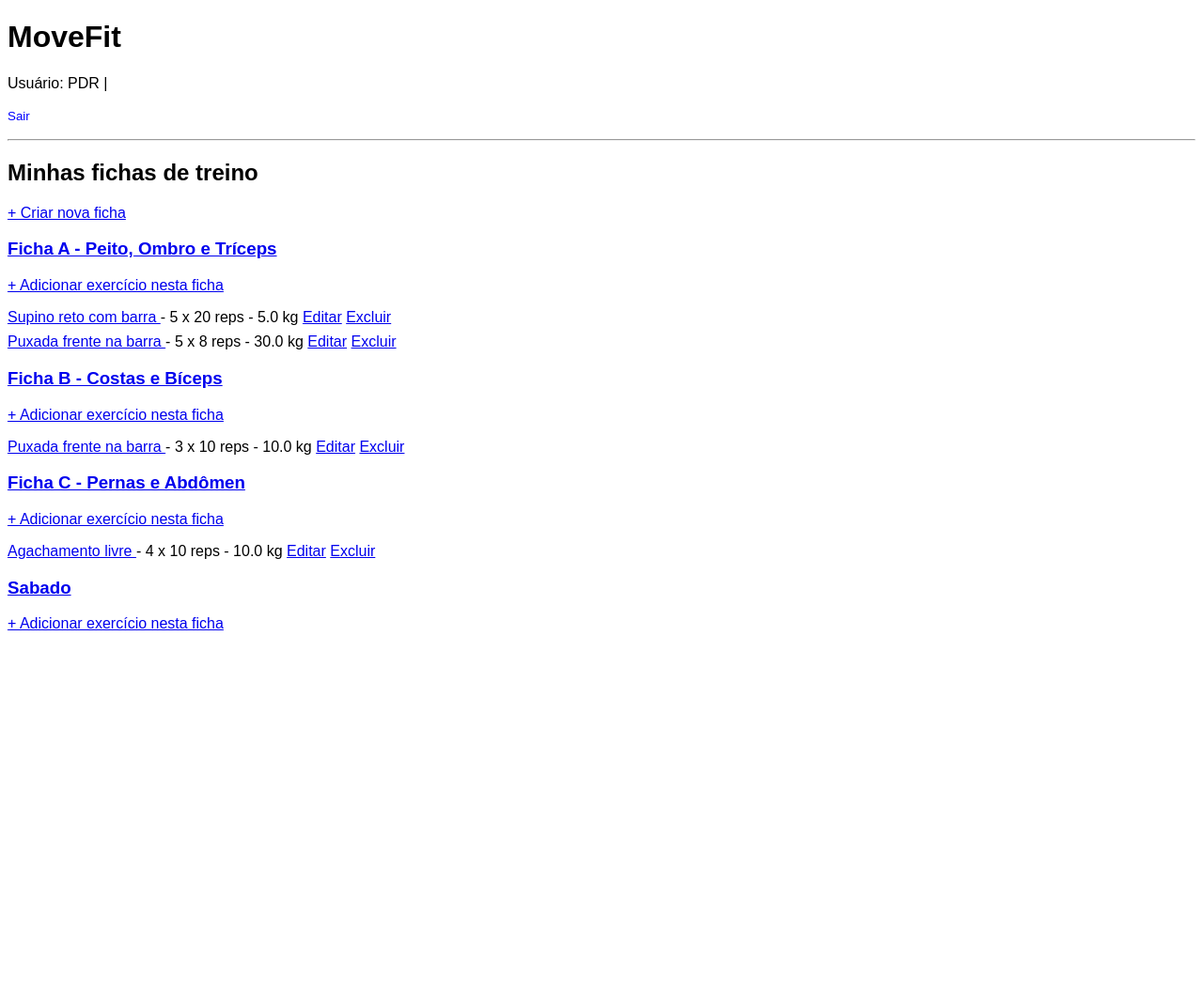
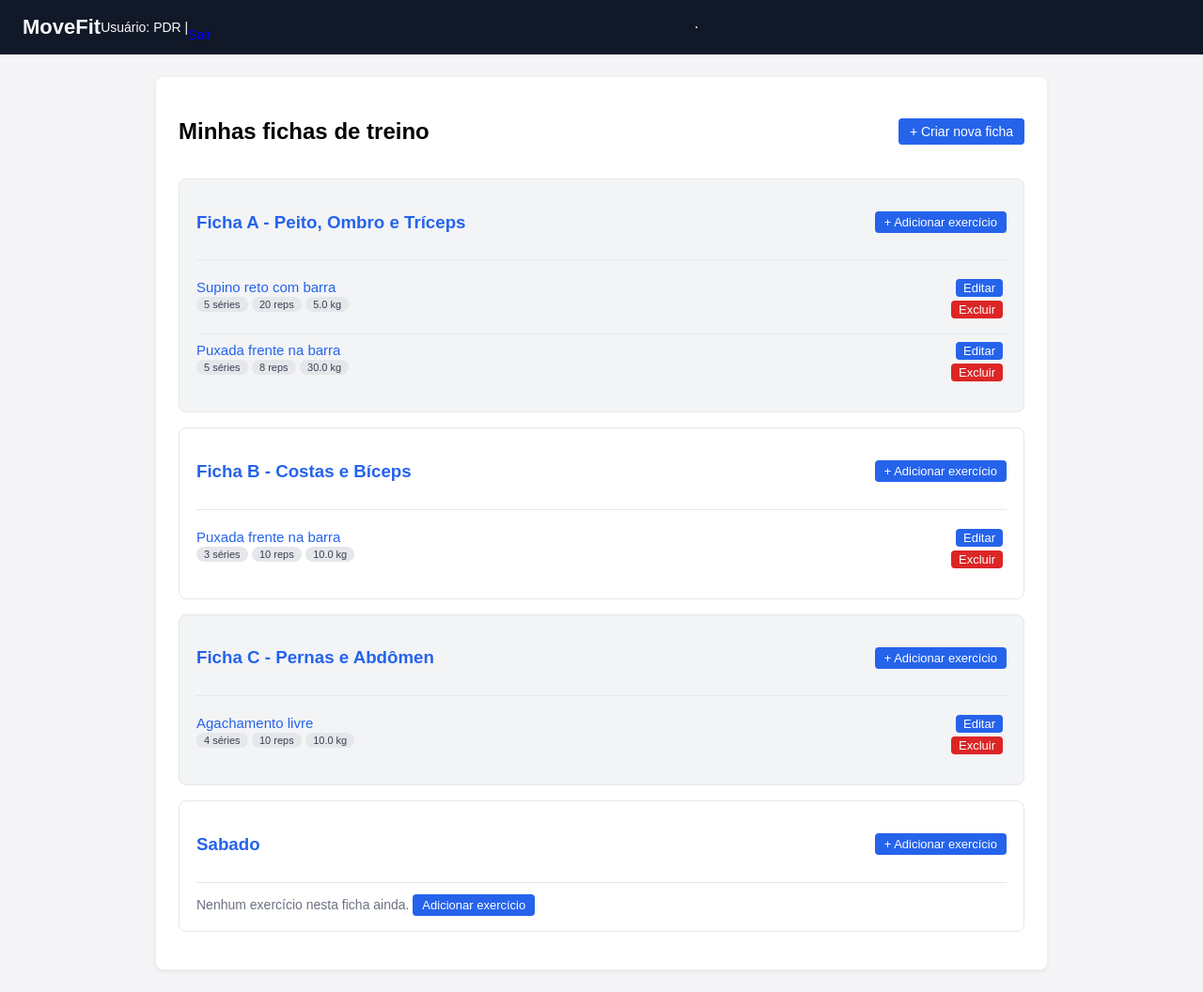
Before and after one commit to PDR181/Sistema-de-Gerenciamento-de-Treino, a Django app: page /fichas/ in a window 1280 px wide. Shown: the whole page at 94% size. Before the commit the page ends 671 px from the top, so only its background shows below. Run offline with Django 5.2, Linux system fonts and the light colour scheme; a user stored in the database is signed in; data comes from the database, SQL or seed files in the repository; both versions use the stored data as it was after the commit.

Commit message:
Refinado o layout das fichas e adicionado mensagens de feedback ao usuário

```diff
--- a/templates/base.html
+++ b/templates/base.html
@@ -10,7 +10,7 @@
 
 <header>
     <h1>MoveFit</h1>
-    {% if user.is_authenticated %}
+    {% if user.is_authenticated and request.resolver_match.url_name != 'login' %}
       <p>
         Usuário: {{ user.username }}
         |
@@ -25,6 +25,17 @@
     <hr>
 </header>
 
+{% if messages %}
+  <ul class="messages">
+    {% for message in messages %}
+      <li class="message message-{{ message.tags }}">
+        {{ message }}
+      </li>
+    {% endfor %}
+  </ul>
+{% endif %}
+
+
 <main>
     {% block content %}{% endblock %}
 </main>
--- a/treino_app/static/treino_app/style.css
+++ b/treino_app/static/treino_app/style.css
@@ -1,5 +1,8 @@
 body {
     font-family: Arial, sans-serif;
+    background-color: #f5f5f7;
+    margin: 0;
+    padding: 0;
 }
 
 .gif-modal {
@@ -33,6 +36,86 @@ body {
     cursor: pointer;
 }
 
+header {
+    background-color: #111827;
+    color: #f9fafb;
+    padding: 12px 24px;
+    display: flex;
+    justify-content: space-between;
+    align-items: center;
+}
+
+header h1 {
+    margin: 0;
+    font-size: 22px;
+}
+
+header p {
+    margin: 0;
+    font-size: 14px;
+}
+
+main {
+    max-width: 900px;
+    margin: 24px auto;
+    background: #ffffff;
+    padding: 24px;
+    border-radius: 8px;
+    box-shadow: 0 2px 6px rgba(15, 23, 42, 0.08);
+}
+
+form {
+    margin-top: 16px;
+}
+
+form p {
+    margin-bottom: 12px;
+}
+
+label {
+    font-weight: 600;
+    display: block;
+    margin-bottom: 4px;
+}
+
+input[type="text"],
+input[type="email"],
+input[type="password"],
+input[type="number"],
+select {
+    width: 100%;
+    padding: 8px 10px;
+    border-radius: 4px;
+    border: 1px solid #d1d5db;
+    font-size: 14px;
+    box-sizing: border-box;
+}
+
+button,
+input[type="submit"] {
+    background-color: #2563eb;
+    color: #ffffff;
+    border: none;
+    border-radius: 4px;
+    padding: 8px 16px;
+    font-size: 14px;
+    cursor: pointer;
+}
+
+button:hover,
+input[type="submit"]:hover {
+    background-color: #1d4ed8;
+}
+
+a {
+    color: #2563eb;
+    text-decoration: none;
+}
+
+a:hover {
+    text-decoration: underline;
+}
+
 ul {
     list-style: none;
     padding-left: 0;
@@ -41,3 +124,203 @@ ul {
 li {
     margin-bottom: 8px;
 }
+
+.badge {
+    display: inline-block;
+    background-color: #e5e7eb;
+    color: #374151;
+    border-radius: 999px;
+    padding: 2px 8px;
+    font-size: 12px;
+}
+
+.page-header {
+    display: flex;
+    justify-content: space-between;
+    align-items: center;
+    margin-bottom: 16px;
+}
+
+.btn-primary {
+    background-color: #2563eb;
+    color: #ffffff;
+    padding: 6px 12px;
+    border-radius: 4px;
+    font-size: 14px;
+}
+
+.btn-primary:hover {
+    background-color: #1d4ed8;
+    text-decoration: none;
+}
+
+.ficha-card {
+    border: 1px solid #e5e7eb;
+    border-radius: 8px;
+    padding: 16px 18px;
+    margin-bottom: 16px;
+    background-color: #f9fafb;
+}
+
+.ficha-card-header {
+    display: flex;
+    justify-content: space-between;
+    align-items: center;
+    margin-bottom: 10px;
+}
+
+.ficha-itens {
+    margin: 0;
+    padding: 0;
+}
+
+.ficha-item {
+    padding: 8px 0;
+    border-top: 1px solid #e5e7eb;
+    display: flex;
+    justify-content: space-between;
+    gap: 12px;
+}
+
+.ficha-item:first-child {
+    border-top: none;
+}
+
+.ficha-item-content {
+    flex: 1;
+}
+
+.ficha-item-actions {
+    display: flex;
+    flex-direction: column;
+    gap: 4px;
+    align-items: flex-end;
+}
+
+
+.ficha-item-actions a {
+    font-size: 13px;
+}
+
+.link-small {
+    font-size: 14px;
+}
+
+.empty-text {
+    font-size: 14px;
+    color: #6b7280;
+    margin: 0;
+}
+
+.ficha-divider {
+    border: none;
+    border-top: 1px solid #e5e7eb;
+    margin: 8px 0 12px 0;
+}
+
+.btn-primary {
+    display: inline-block;
+    background-color: #2563eb;
+    color: #ffffff;
+    padding: 6px 12px;
+    border-radius: 4px;
+    font-size: 14px;
+    font-weight: 500;
+}
+
+.btn-primary:hover {
+    background-color: #1d4ed8;
+    text-decoration: none;
+}
+
+.btn-link {
+    display: inline-block;
+    background-color: #2563eb;
+    color: #ffffff;
+    padding: 4px 10px;
+    border-radius: 4px;
+    font-size: 13px;
+    font-weight: 500;
+}
+
+.btn-link:hover {
+    background-color: #1d4ed8;
+    text-decoration: none;
+}
+
+.btn-xs {
+    display: inline-block;
+    background-color: #2563eb;
+    color: #ffffff;
+    padding: 2px 8px;
+    border-radius: 4px;
+    font-size: 12px;
+    margin-right: 4px;
+}
+
+.btn-xs:hover {
+    background-color: #1d4ed8;
+    text-decoration: none;
+}
+
+.btn-danger {
+    background-color: #dc2626;
+}
+
+.btn-danger:hover {
+    background-color: #b91c1c;
+}
+
+.ficha-item-main a,
+.ficha-item-main {
+    font-size: 15px;
+}
+
+.ficha-item-meta .badge {
+    font-size: 11px;
+}
+
+.ficha-card:nth-child(odd) {
+    background-color: #ffffff;
+}
+
+.ficha-card:nth-child(even) {
+    background-color: #f3f4f6;
+}
+
+.messages {
+    list-style: none;
+    margin: 0;
+    padding: 12px 24px 0 24px;
+}
+
+.message {
+    padding: 8px 12px;
+    border-radius: 4px;
+    font-size: 14px;
+    margin-bottom: 8px;
+}
+
+.message-success {
+    background-color: #dcfce7;
+    color: #166534;
+    border: 1px solid #bbf7d0;
+}
+
+.message-error {
+    background-color: #fee2e2;
+    color: #991b1b;
+    border: 1px solid #fecaca;
+}
+
+.message-warning {
+    background-color: #fef3c7;
+    color: #92400e;
+    border: 1px solid #fde68a;
+}
+
+.message-info {
+    background-color: #e0f2fe;
+    color: #075985;
+    border: 1px solid #bae6fd;
+}
--- a/treino_app/templates/treino/fichas_list.html
+++ b/treino_app/templates/treino/fichas_list.html
@@ -3,29 +3,30 @@
 {% block title %}Minhas fichas - MoveFit{% endblock %}
 
 {% block content %}
-
+  <div class="page-header">
   <h2>Minhas fichas de treino</h2>
-
-<p>
-    <a href="{% url 'criar_ficha' %}">+ Criar nova ficha</a>
-</p>
+  <a class="btn-primary" href="{% url 'criar_ficha' %}">+ Criar nova ficha</a>
+</div>
 
   {% for ficha in fichas %}
+    <div class="ficha-card">
+      <div class="ficha-card-header">
         <h3>
-    <a href="{% url 'ficha_detalhe' ficha_id=ficha.id %}">
-      {{ ficha.nome }}
+          <a href="{% url 'ficha_detalhe' ficha_id=ficha.id %}">{{ ficha.nome }}</a>
+        </h3>
+        <a class="btn-link" href="{% url 'adicionar_item_ficha' ficha.id %}">
+  + Adicionar exercício
 </a>
-  </h3>
+      </div>
 
-  <p>
-    <a href="{% url 'adicionar_item_ficha' ficha.id %}">
-      + Adicionar exercício nesta ficha
-    </a>
-  </p>
+      <hr class="ficha-divider">
 
-  <ul>
+      {% if ficha.itens.all %}
+        <ul class="ficha-itens">
           {% for item in ficha.itens.all %}
-      <li>
+            <li class="ficha-item">
+  <div class="ficha-item-content">
+    <div class="ficha-item-main">
       {% if item.exercicio.gif_url %}
         <a href="#"
            onclick="openGifModal('{{ item.exercicio.gif_url }}', '{{ item.exercicio.nome }}'); return false;">
@@ -34,14 +35,35 @@
       {% else %}
         {{ item.exercicio.nome }}
       {% endif %}
-        - {{ item.series }} x {{ item.repeticoes }} reps - {{ item.peso }} kg
-        <a href="{% url 'editar_item_ficha' item.id %}">Editar</a>
-        <a href="{% url 'excluir_item_ficha' item.id %}">Excluir</a>
+    </div>
+    <div class="ficha-item-meta">
+      <span class="badge">{{ item.series }} séries</span>
+      <span class="badge">{{ item.repeticoes }} reps</span>
+      <span class="badge">{{ item.peso }} kg</span>
+    </div>
+  </div>
+
+  <div class="ficha-item-actions">
+    <a class="btn-xs" href="{% url 'editar_item_ficha' item.id %}">Editar</a>
+    <a class="btn-xs btn-danger" href="{% url 'excluir_item_ficha' item.id %}">Excluir</a>
+  </div>
 </li>
+
           {% endfor %}
         </ul>
+      {% else %}
+  <p class="empty-text">
+    Nenhum exercício nesta ficha ainda.
+    <a class="btn-link" href="{% url 'adicionar_item_ficha' ficha.id %}">Adicionar exercício</a>
+  </p>
+{% endif %}
+
+    </div>
   {% empty %}
-  <p>Nenhuma ficha cadastrada.</p>
+  <p class="empty-text">
+    Nenhuma ficha cadastrada.
+    <a class="btn-link" href="{% url 'criar_ficha' %}">Criar primeira ficha</a>
+  </p>
 {% endfor %}
 
   <!-- Modal do GIF -->
@@ -69,5 +91,4 @@ function closeGifModal() {
         modal.style.display = 'none';
     }
   </script>
-
 {% endblock %}
--- a/treino_app/views.py
+++ b/treino_app/views.py
@@ -3,6 +3,7 @@ from django.contrib.auth.decorators import login_required
 from django.contrib.auth import login, get_user_model
 from .models import FichaTreino, ItemFicha
 from .forms import FichaTreinoForm, ItemFichaForm, SignUpForm
+from django.contrib import messages
 
 
 def home(request):
@@ -54,7 +55,7 @@ def criar_ficha(request):
             ficha = form.save(commit=False)
             ficha.usuario = request.user
             ficha.save()
-            # depois de criar, pode ir direto para os detalhes da ficha nova
+            messages.success(request, "Ficha criada com sucesso.")
             return redirect('ficha_detalhe', ficha_id=ficha.id)
     else:
         form = FichaTreinoForm()
@@ -71,7 +72,7 @@ def adicionar_item_ficha(request, ficha_id):
             item = form.save(commit=False)
             item.ficha = ficha
             item.save()
-            # volta para os detalhes da ficha
+            messages.success(request, "Exercício adicionado na ficha.")
             return redirect('ficha_detalhe', ficha_id=ficha.id)
     else:
         form = ItemFichaForm()
@@ -95,7 +96,7 @@ def editar_item_ficha(request, item_id):
         form = ItemFichaForm(request.POST, instance=item)
         if form.is_valid():
             form.save()
-            # volta para os detalhes da ficha do item editado
+            messages.success(request, "Exercício atualizado.")
             return redirect('ficha_detalhe', ficha_id=ficha.id)
     else:
         form = ItemFichaForm(instance=item)
@@ -118,7 +119,7 @@ def excluir_item_ficha(request, item_id):
 
     if request.method == 'POST':
         item.delete()
-        # volta para os detalhes da ficha de onde o item foi excluído
+        messages.success(request, "Exercício removido da ficha.")
         return redirect('ficha_detalhe', ficha_id=ficha_id)
 
     return render(request, 'treino/excluir_item_ficha.html', {
```
Also changed, not shown: db.sqlite3. Lines whose indentation alone changed are shown as unchanged.
